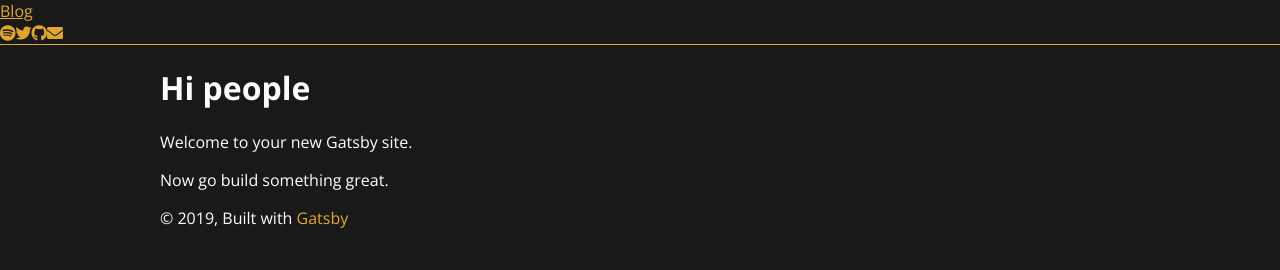
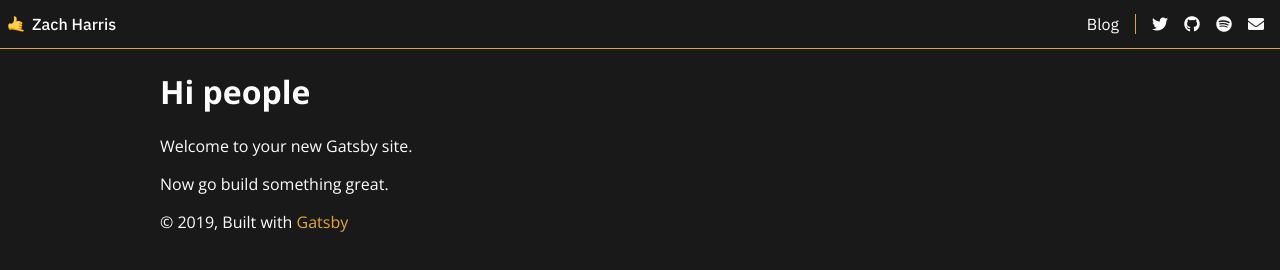
Before and after one commit to zachbharris/sirrah, a Gatsby site: page / in a window 1280 px wide. Built offline with nearby package versions, Linux system fonts and the light colour scheme; Gatsby itself is replaced by a stand-in of ours.

Commit message:
navbarrrrrrrr

```diff
--- a/package.json
+++ b/package.json
@@ -1,9 +1,9 @@
 {
-  "name": "gatsby-starter-default",
+  "name": "sirrah",
   "private": true,
-  "description": "A simple starter to get up and developing quickly with Gatsby",
+  "description": "Zach Harris, UI Engineer based in St. Louis",
   "version": "0.1.0",
-  "author": "Kyle Mathews <mathews.kyle@gmail.com>",
+  "author": "Zach Harris <hi@zachbharris.com>",
   "dependencies": {
     "gatsby": "^2.3.3",
     "gatsby-image": "^2.0.35",
--- a/src/components/layout/navbar/index.jsx
+++ b/src/components/layout/navbar/index.jsx
@@ -1,15 +1,11 @@
 import React from 'react'
-import { Link } from 'gatsby'
-import styled from 'styled-components'
+import { StaticQuery, graphql, Link } from 'gatsby'
+import Img from 'gatsby-image'
+import styled, { keyframes } from 'styled-components'
 
-import { soulBlack, hensonGold } from '../../../theme/colors'
+import { justWhite, soulBlack, hensonGold } from '../../../theme/colors'
 
 const socials = [
-  {
-    icon: 'fab fa-spotify',
-    name: 'spotify',
-    href: 'https://open.spotify.com/user/12133482232?si=lGuZPIDWQiyWwd_vZjDAAA'
-  },
   {
     icon: 'fab fa-twitter',
     name: 'twitter',
@@ -21,40 +17,159 @@ const socials = [
     href: 'https://github.com/zachbharris'
   },
   {
+    icon: 'fab fa-spotify',
+    name: 'spotify',
+    href: 'https://open.spotify.com/user/12133482232?si=lGuZPIDWQiyWwd_vZjDAAA'
+  },
+  {
     icon: 'fas fa-envelope',
     name: 'email',
     href: 'mailto:hi@zachbharris.com'
   }
 ]
 
+const Image = () => (
+  <StaticQuery
+    query={graphql`
+      query {
+        favicon: file(relativePath: { eq: "favicon.png" }) {
+          childImageSharp {
+            fluid(maxWidth: 64) {
+              ...GatsbyImageSharpFluid
+            }
+          }
+        }
+      }
+    `}
+    render={data => <Img fluid={data.favicon.childImageSharp.fluid} />}
+  />
+)
+
 const Navbar = () => (
   <Wrapper>
+    <HomeLink to="/">
+      <Image />
+      <span>Zach Harris</span>
+    </HomeLink>
+
     <Nav>
       <nav>
         <Link to="/">Blog</Link>
       </nav>
-      <div>
+
       {socials.map((social, index) => (
-          <a
+        <Social
           key={index}
-            target="_blank"
-            rel="noopener noreferrer"
+          target={social.name !== 'email' ? '_blank' : null}
+          rel={social.name !== 'email' ? 'noopener noreferrer' : null}
           href={social.href}
           title={social.name}
         >
           <i className={social.icon} />
-          </a>
+        </Social>
       ))}
-      </div>
     </Nav>
   </Wrapper>
 )
 
 const Wrapper = styled.div`
+  display: flex;
+  align-items: center;
+  justify-content: space-between;
+
   background-color: ${ soulBlack };
   border-bottom: 1px solid ${ hensonGold };
+  font-family: 'IBM Plex Sans', Arial, Helvetica, sans-serif;
+  padding: 0.5rem;
 `
 
-const Nav = styled.div``
+const hover = keyframes`
+  0% {
+    transform: rotate(0deg);
+  }
+
+  25% {
+    transform: rotate(-15deg);
+  }
+
+  50% {
+    transform: rotate(15deg);
+  }
+
+  75% {
+    transform: rotate(-7deg);
+  }
+
+  100% {
+    transform: rotate(0deg);
+  }
+`
+
+const HomeLink = styled(Link)`
+  display: inline-flex;
+  align-items: center;
+  .gatsby-image-wrapper {
+    height: 1rem;
+    width: 1rem;
+    margin-right: 0.5rem;
+  }
+  span {
+    color: ${ justWhite };
+    font-weight: 500;
+  }
+
+  &:hover {
+    text-decoration: none;
+
+    .gatsby-image-wrapper {
+      animation: ${ hover } 500ms cubic-bezier(0.55, 0.085, 0.68, 0.53) forwards;
+    }
+  }
+`
+
+const Nav = styled.div`
+  display: flex;
+  align-items: center;
+
+  nav {
+    padding-right: 0.5rem;
+    margin-right: 0.5rem;
+    border-right: 1px solid ${ hensonGold };
+    a {
+      background-color: ${ hensonGold }00;
+      border-radius: 5px;
+      color: ${ justWhite };
+      padding: 0.25rem 0.5rem;
+
+      transition: background-color ease-in 100ms;
+
+      &:hover {
+        background-color: ${ hensonGold }50;
+        text-decoration: none;
+      }
+    }
+  }
+`
+
+const Social = styled.a`
+  display: inline-flex;
+  align-items: center;
+  justify-content: center;
+
+  height: 2rem;
+  width: 2rem;
+
+  color: ${ justWhite };
+  background-color: ${ hensonGold }00;
+  border-radius: 50%;
+  font-size: 1rem;
+
+  transition: background-color ease-in 100ms;
+
+  &:hover {
+    text-decoration: none;
+    background-color: ${ hensonGold }50;
+  }
+`
 
 export default Navbar
```
Also changed, not shown: public/index.html (+1 -1 lines). Lines whose indentation alone changed are shown as unchanged.
